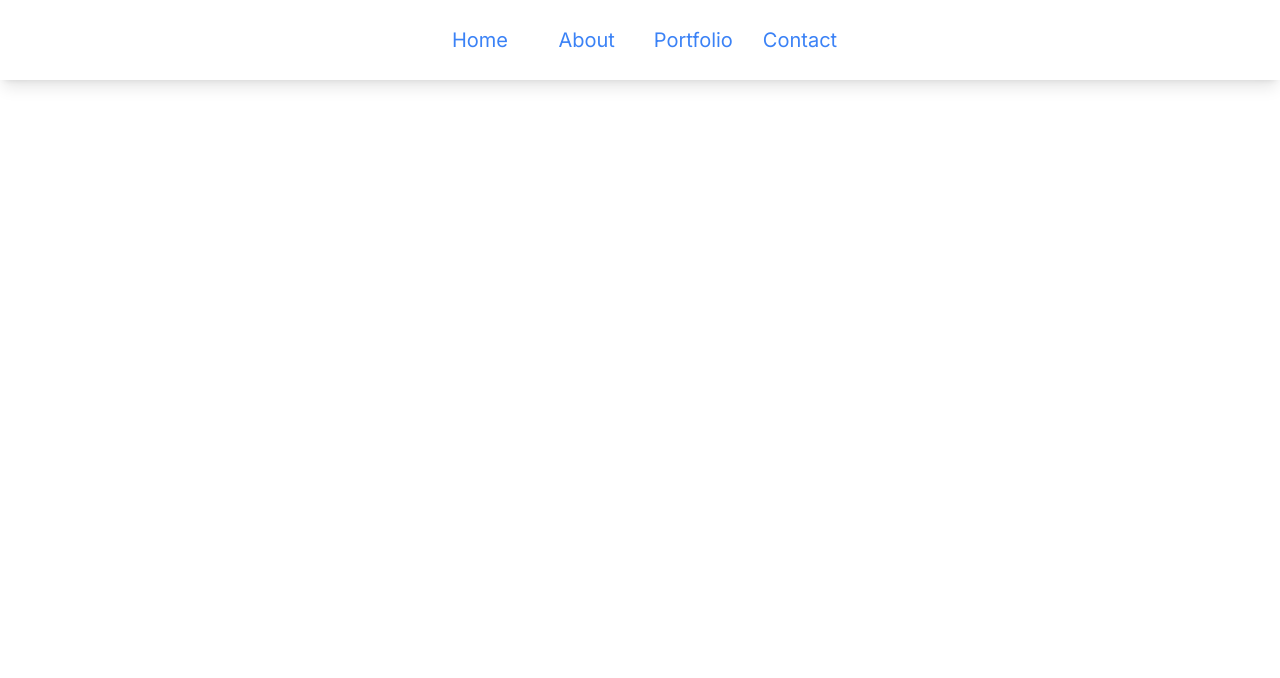
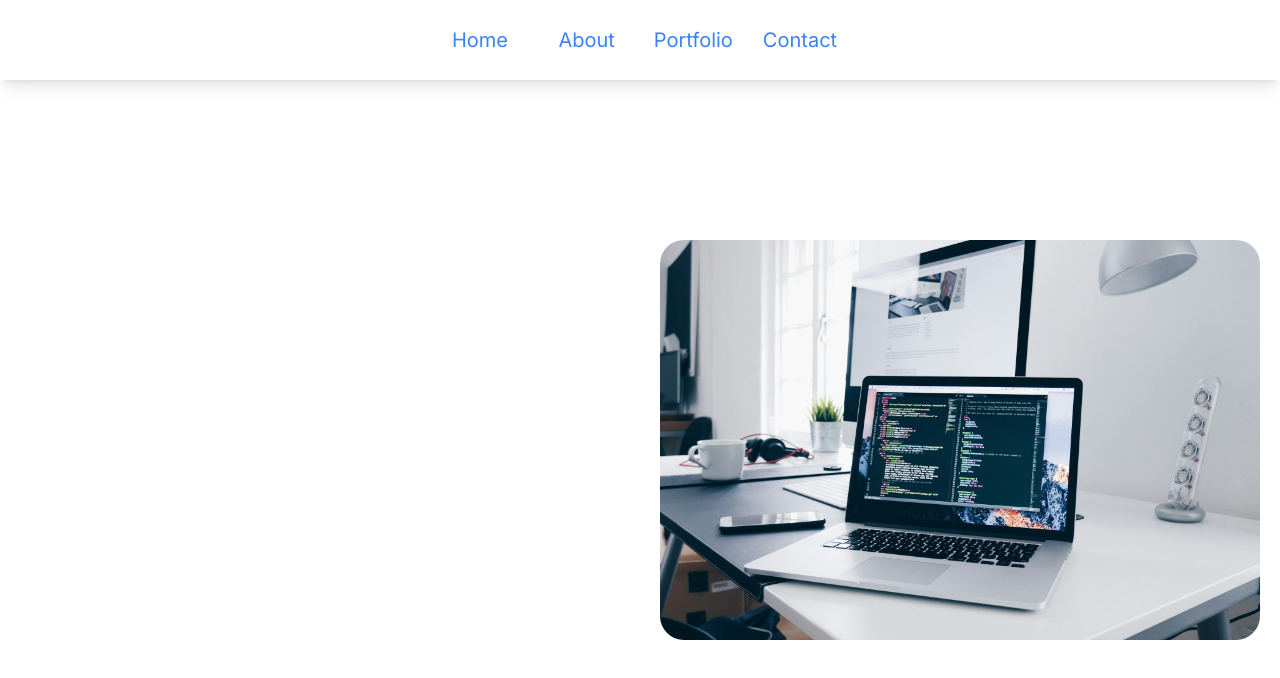
Before and after one commit to DillingData/portfolio, a Next.js app: page / in a window 1280 px wide. Shown: the top 678 px of the page. Built offline with nearby package versions, Linux system fonts and the light colour scheme.

Commit message:
added img source

```diff
--- a/src/app/page.tsx
+++ b/src/app/page.tsx
@@ -1,11 +1,13 @@
 import React from "react";
 import Header from "./components/header";
+import HomeBody from "./components/home";
 
 
 export default function Home() {
     return(
         <div className="bg-white h-screen">
             <Header />
+            <HomeBody />
         </div>
     )
 }
```
Also changed, not shown: src/img/homeimg.jpg (added).
